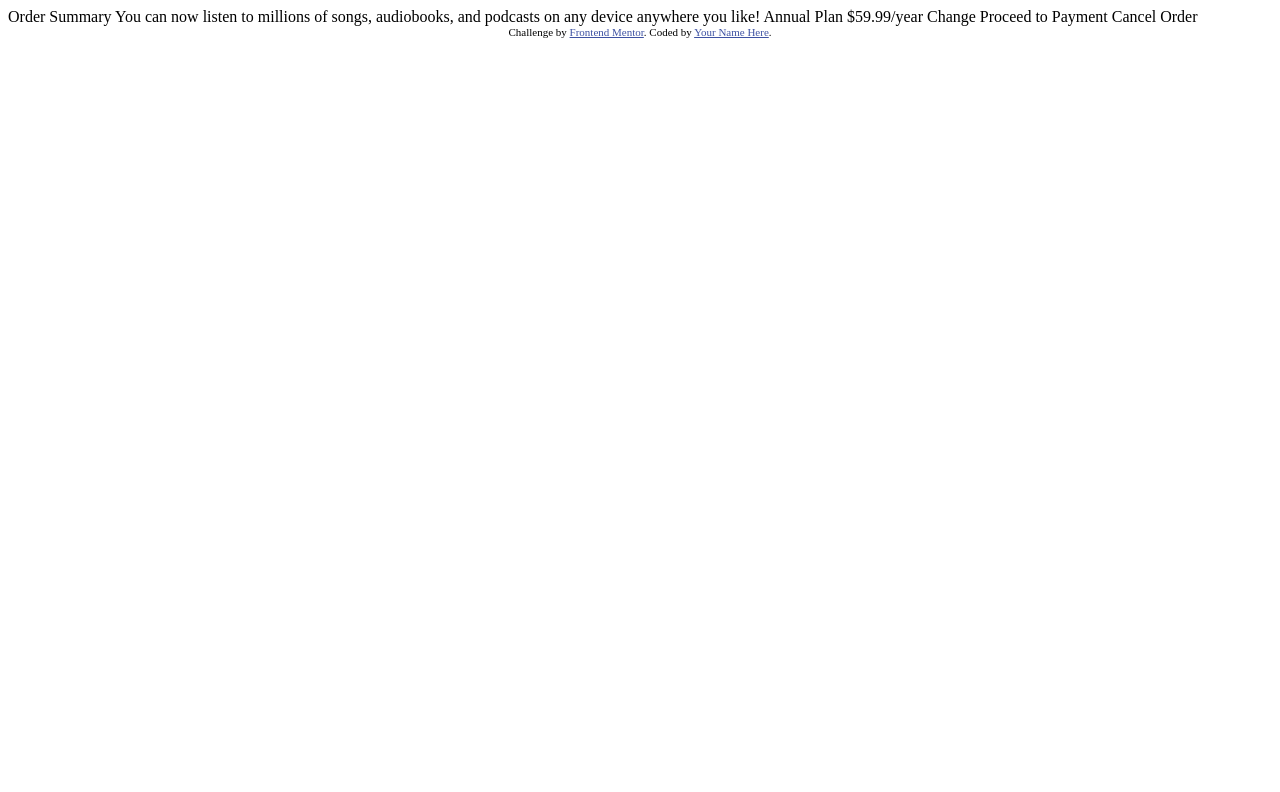
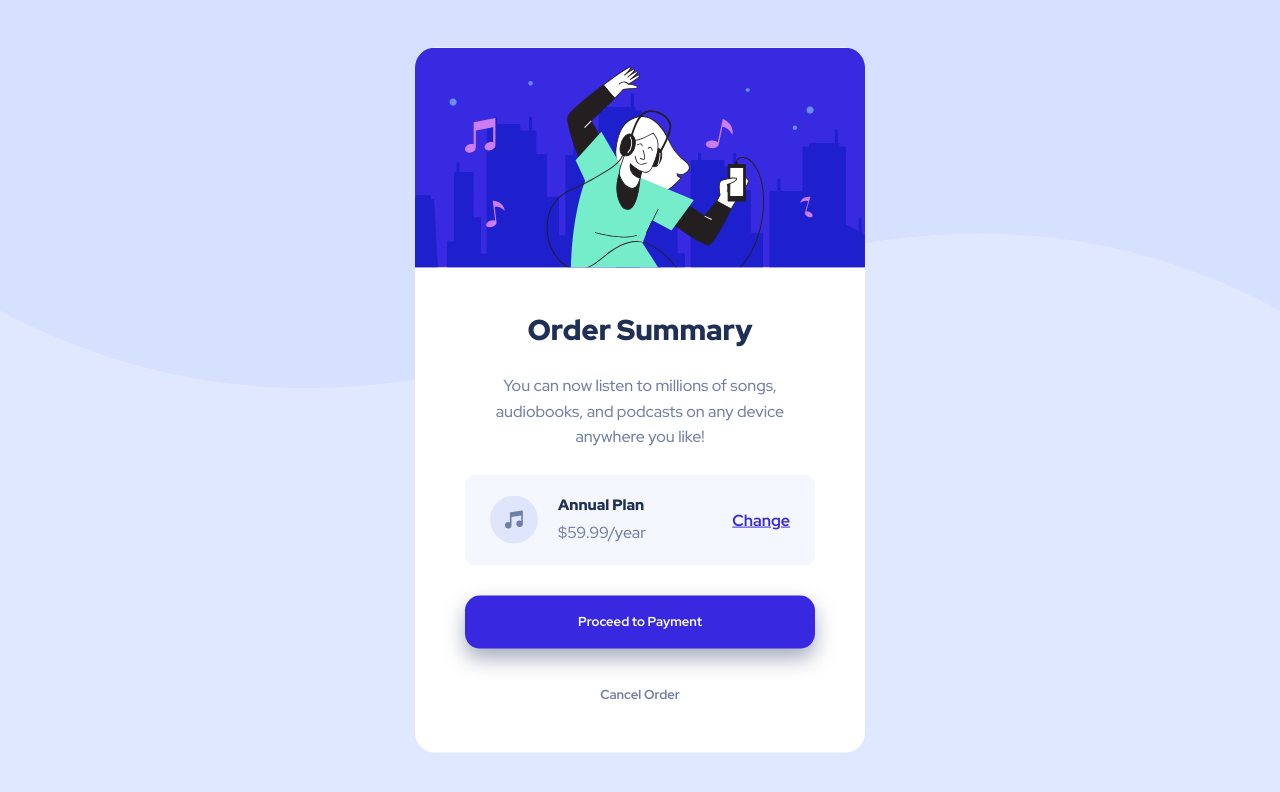
Before and after one commit to jbedville/order-summary-component-main, a plain HTML site: page index.html in a window 1280 px wide. Drawn offline with Linux system fonts and the light colour scheme.

Commit message:
Final Commit

```diff
--- a/index.html
+++ b/index.html
@@ -1,37 +1,51 @@
 <!DOCTYPE html>
 <html lang="en">
   <head>
-  <meta charset="UTF-8">
-  <meta name="viewport" content="width=device-width, initial-scale=1.0"> <!-- displays site properly based on user's device -->
+    <meta charset="UTF-8" />
+    <meta name="viewport" content="width=device-width, initial-scale=1.0" />
+    <!-- displays site properly based on user's device -->
 
-  <link rel="icon" type="image/png" sizes="32x32" href="./images/favicon-32x32.png">
+    <link
+      rel="icon"
+      type="image/png"
+      sizes="32x32"
+      href="./images/favicon-32x32.png"
+    />
+    <link rel="stylesheet" href="style.css" />
+    <link rel="preconnect" href="https://fonts.googleapis.com" />
+    <link rel="preconnect" href="https://fonts.gstatic.com" crossorigin />
+    <link
+      href="https://fonts.googleapis.com/css2?family=Red+Hat+Display:ital,wght@0,300..900;1,300..900&display=swap"
+      rel="stylesheet"
+    />
 
     <title>Frontend Mentor | Order summary card</title>
-
-  <!-- Feel free to remove these styles or customise in your own stylesheet 👍 -->
-  <style>
-    .attribution { font-size: 11px; text-align: center; }
-    .attribution a { color: hsl(228, 45%, 44%); }
-  </style>
   </head>
   <body>
+    <div class="container-main">
+      <img src="images/illustration-hero.svg" alt="hero" class="img-hero" />
+      <section class="container-text">
+        <h2>Order Summary</h2>
 
-  Order Summary
-
-  You can now listen to millions of songs, audiobooks, and podcasts on any
-  device anywhere you like!
-
-  Annual Plan
-  $59.99/year
-
-  Change
-
-  Proceed to Payment
-  Cancel Order
-
-  <div class="attribution">
-    Challenge by <a href="https://www.frontendmentor.io?ref=challenge" target="_blank">Frontend Mentor</a>.
-    Coded by <a href="#">Your Name Here</a>.
+        <p>
+          You can now listen to millions of songs, audiobooks, and podcasts on
+          any device anywhere you like!
+        </p>
+        <div class="container-payment">
+          <div class="plan-box">
+            <img src="images/icon-music.svg" alt="music-icon" />
+            <div>
+              <h4>Annual Plan</h4>
+              <p>$59.99/year</p>
+            </div>
+          </div>
+          <a href="#">Change</a>
+        </div>
+        <div>
+          <a href="#" class="proceed-btn">Proceed to Payment</a>
+          <a href="#" class="cancel-btn">Cancel Order</a>
+        </div>
+      </section>
     </div>
   </body>
 </html>
--- /dev/null
+++ b/style.css
@@ -0,0 +1,130 @@
+/* Base styles */
+* {
+  margin: 0;
+  padding: 0;
+  box-sizing: border-box;
+}
+
+body {
+  font-family: "red hat display";
+  min-height: 100vh;
+  background-image: url(images/pattern-background-desktop.svg);
+  background-repeat: no-repeat;
+  background-size: contain;
+  background-color: hsl(225, 100%, 94%);
+  color: #333;
+  line-height: 1.6;
+}
+
+.container-main {
+  position: absolute;
+  top: 50%;
+  left: 50%;
+  transform: translate(-50%, -50%);
+  max-width: 450px;
+  background-color: #fff;
+  border-radius: 20px;
+  overflow: hidden;
+}
+
+.container-text {
+  padding: 7%;
+  text-align: center;
+}
+
+.container-text h2 {
+  color: hsl(223, 47%, 23%);
+  font-size: 1.8rem;
+  margin-bottom: 20px;
+  font-weight: 900;
+}
+
+.container-text p {
+  max-width: 300px;
+  margin: 0 auto;
+  font-weight: 500;
+  color: hsl(224, 23%, 55%);
+  margin-bottom: 25px;
+}
+
+/* ANNUAL PLAN */
+
+.container-payment {
+  background-color: hsl(225, 100%, 98%);
+  max-width: 350px;
+  margin: 0 auto;
+  border-radius: 10px;
+  display: flex;
+  padding: 5px 25px;
+  align-items: center;
+  justify-content: space-between;
+}
+
+.plan-box {
+  display: flex;
+  align-items: center;
+  text-align: left;
+}
+
+.plan-box div {
+  margin-left: 20px;
+  line-height: 1.8;
+  position: relative;
+  top: 12px;
+}
+
+.plan-box div h4 {
+  font-weight: 900;
+  color: hsl(223, 47%, 23%);
+  font-size: 15px;
+}
+
+/* BUTTONS */
+
+.container-payment a {
+  font-weight: 700;
+  color: hsl(245, 75%, 52%);
+}
+
+.container-payment a:hover {
+  text-decoration: none;
+  color: hsl(224, 23%, 55%);
+  transition: 0.3s;
+}
+
+.proceed-btn {
+  text-decoration: none;
+  display: block;
+  color: #fff;
+  background-color: hsl(245, 75%, 52%);
+  padding: 1rem 0;
+  max-width: 350px;
+  margin-left: auto;
+  margin-right: auto;
+  margin-top: 30px;
+  border-radius: 15px;
+  font-weight: 700;
+  box-shadow: 0px 10px 20px hsla(224, 23%, 40%, 0.5);
+  font-size: 13px;
+}
+
+.proceed-btn:hover {
+  background-color: hsl(224, 23%, 55%);
+  transition: 0.3s;
+}
+
+.cancel-btn {
+  text-decoration: none;
+  display: block;
+  color: hsl(224, 23%, 55%);
+  padding: 1rem 0;
+  margin: 20px 0 0 0;
+  font-weight: 700;
+  font-size: 13px;
+}
+
+.cancel-btn:hover {
+  color: #000;
+  transition: 0.3s;
+  cursor: pointer;
+}
```
Lines whose indentation alone changed are shown as unchanged.
